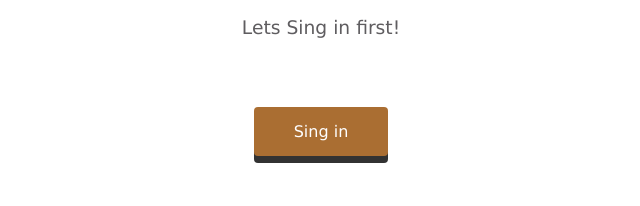
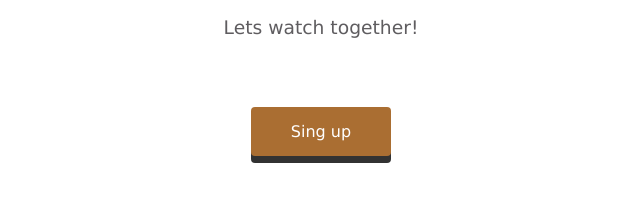
Before and after one commit to yeloranran/adindaxtkj2.github.io, a plain HTML site: page index.html in a window 1280 px wide. Shown: the part 1317-1523 px from the top of the page, 319-959 px from the left. Drawn offline with Linux system fonts and the light colour scheme.

Commit message:
Update index.html

```diff
--- a/index.html
+++ b/index.html
@@ -68,9 +68,9 @@
       <div class="container">
         <div class="heading">
           <h2>Get interested?</h2>
-          <h3>Lets Sing in first!</h3>
+          <h3>Lets watch together!</h3>
         </div>
-        <span class="btn message">Sing in</span>
+        <span class="btn message">Sing up</span>
       </div>
     </div>
     <footer>
```
